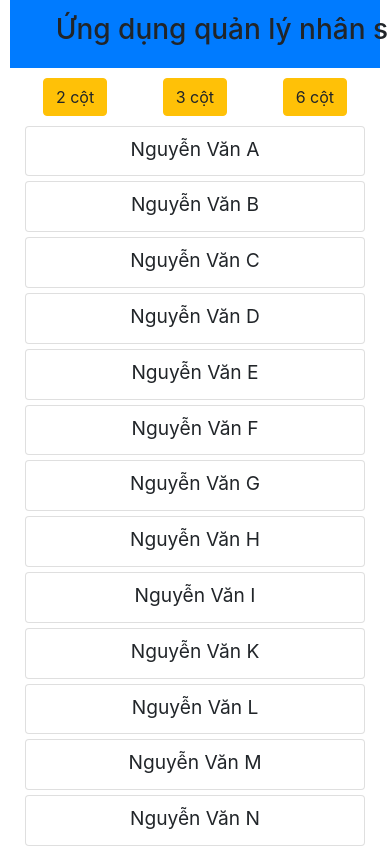
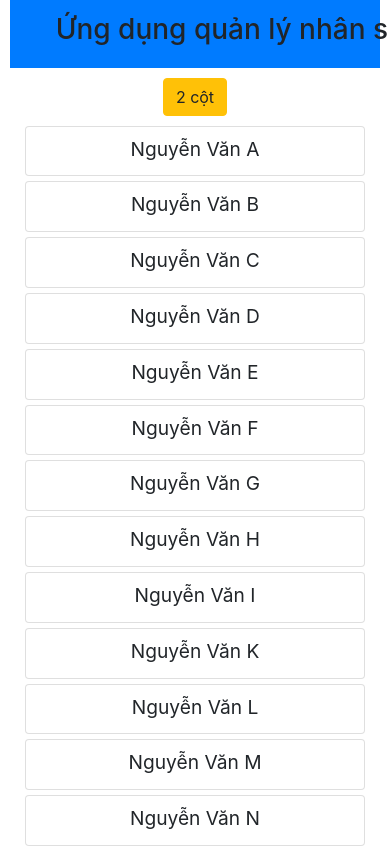
Before and after one commit to haitrieu0202/FUNIXReactJSASM, a React (Create React App) app: page / in a window 390 px wide. Shown: the top 848 px of the page. Built offline with nearby package versions, Linux system fonts and the light colour scheme.

Commit message:
update responsive

```diff
--- a/src/App.css
+++ b/src/App.css
@@ -24,3 +24,16 @@ body {
 .staffCard {
   margin: auto;
 }
+@media screen and (max-width: 767.9px) {
+.col3, .col6 {
+  display: none;
+}
+.container {
+  text-align: center;
+}
+}
+@media (min-width: 768px) and (max-width: 991.9px) {
+.col6 {
+  display: none;
+  }
+}
--- a/src/components/StaffListComponent.js
+++ b/src/components/StaffListComponent.js
@@ -67,7 +67,7 @@ class StaffList extends Component {
                 <div className='colSelected'>
                     <button className='btn btn-warning' onClick={() => this.selectedCol2()}>2 cột</button>
                     <button className='col3 btn btn-warning'onClick={() => this.selectedCol3()}>3 cột</button>
-                    <button className='btn btn-warning'onClick={() => this.selectedCol6()}>6 cột</button>
+                    <button className='col6 btn btn-warning'onClick={() => this.selectedCol6()}>6 cột</button>
                 </div>
                 <div>{staffPost}</div><br></br>
                 <div>{this.renderInfo(this.state.selectedStaff)}</div>
```
